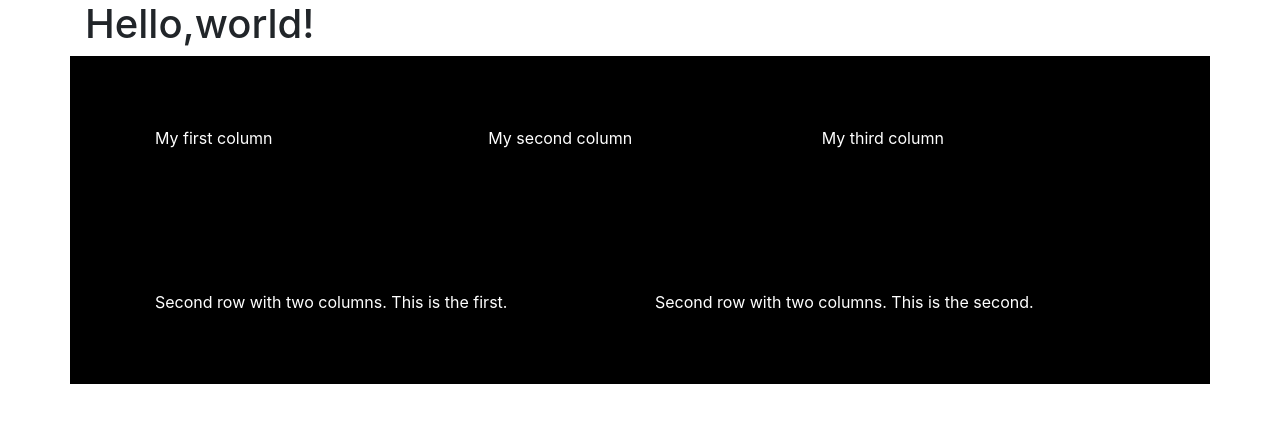
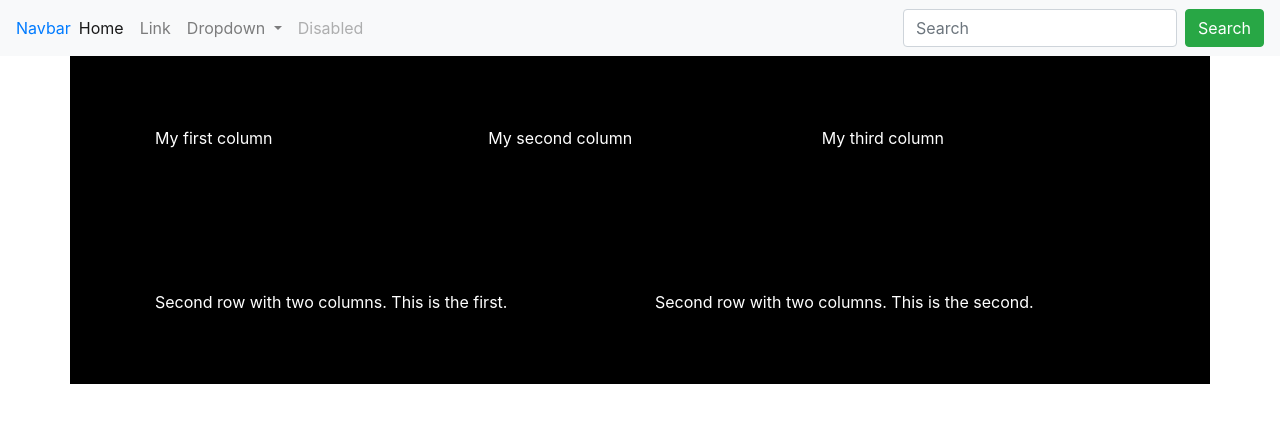
Before and after one commit to Akseliina/Bootstrapharjoitus, a plain HTML site: page index.html in a window 1280 px wide. Drawn offline with nearby package versions, Linux system fonts and the light colour scheme.

Commit message:
Update index.html

```diff
--- a/index.html
+++ b/index.html
@@ -10,7 +10,44 @@
     <link rel="stylesheet" href="https://cdn.jsdelivr.net/npm/bootstrap@4.0.0/dist/css/bootstrap.min.css" integrity="sha384-Gn5384xqQ1aoWXA+058RXPxPg6fy4IWvTNh0E263XmFcJlSAwiGgFAW/dAiS6JXm" crossorigin="anonymous">
   </head>
   <body>
-    <div class="container">
+
+    <nav class=" navbar navbar-expand-lg fixed-top navbar-light bg-light flex-column flex-md-row">
+      <a class=navbar-brand" href="#">Navbar</a>
+      <button class="navbar-toggler" type="button" data-toggle="collapse" data-target="#navbarSupportedContent" aria-controls="navbarSupportedContent" aria-expanded="false" aria-label="Toggle navigation">
+        <span class=navbar-toggler-icon"></span>
+      </button>
+
+    <div class="collapse navbar-collapse" id="navbarSupportedContent">
+     <ul class="navbar-nav mr-auto">
+       <li class="nav-item active">
+          <a class="nav-link" href="#">Home <span class="sr-only">(current)</span></a>
+        </li>
+        <li class="nav-item">
+         <a class="nav-link" href="#">Link</a>
+       </li>
+       <li class="nav-item dropdown">
+          <a class="nav-link dropdown-toggle" href="#" id="navbarDropdown" role="button" data-toggle="dropdown">
+          Dropdown
+          </a>
+          <div class="dropdown-menu" aria-labelledby="navbarDropdown">
+           <a class="dropdown-item" href="#">Action</a>
+           <a class="dropdown-item" href="#">Another action</a>
+           <div class="dropdown-divider"></div>
+           <a class="dropdown-item" href="#">Something else here</a>
+         </div>
+        </li>
+        <li class="nav-item">
+         <a class="nav-link disabled" href="#">Disabled</a>
+        </li>
+     </ul>
+     <form class="form-inline my-2 my-lg-0">
+       <input class="form-control mr-sm-2" type="search" placeholder="Search" aria-label="Search">
+       <button class="btn btn-success my-2 my-sm-0" type="submit">Search</button>
+     </form>
+    </div>
+  </nav>
+
+      <div class="container">
         <h1>Hello,world!</h1>
       <div class="row">
         <div class="col-md-4">My first column</div>
```
